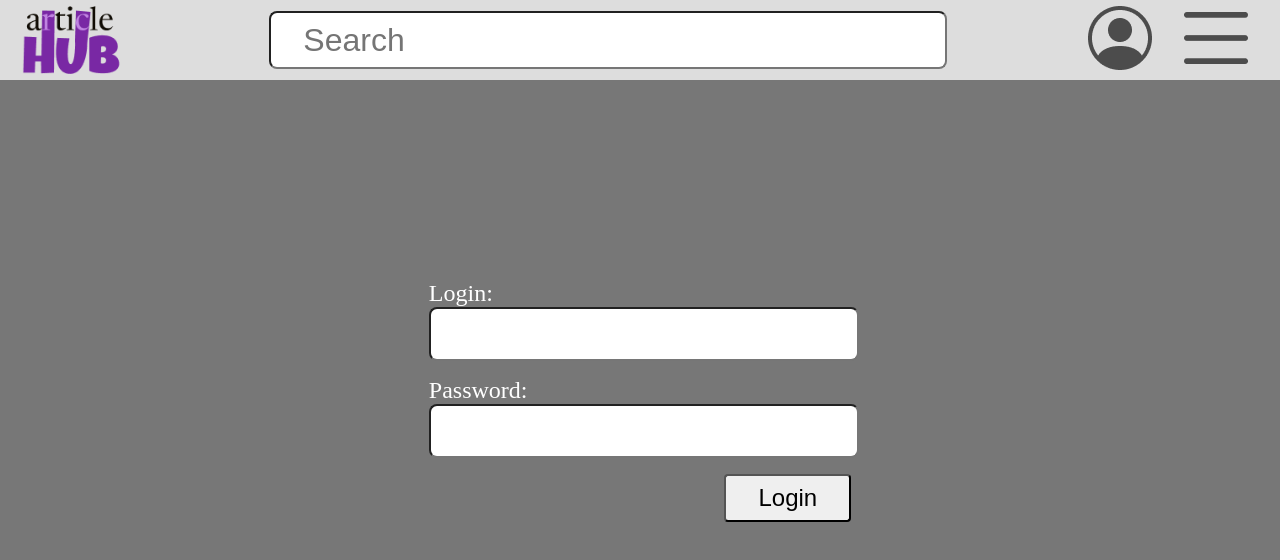
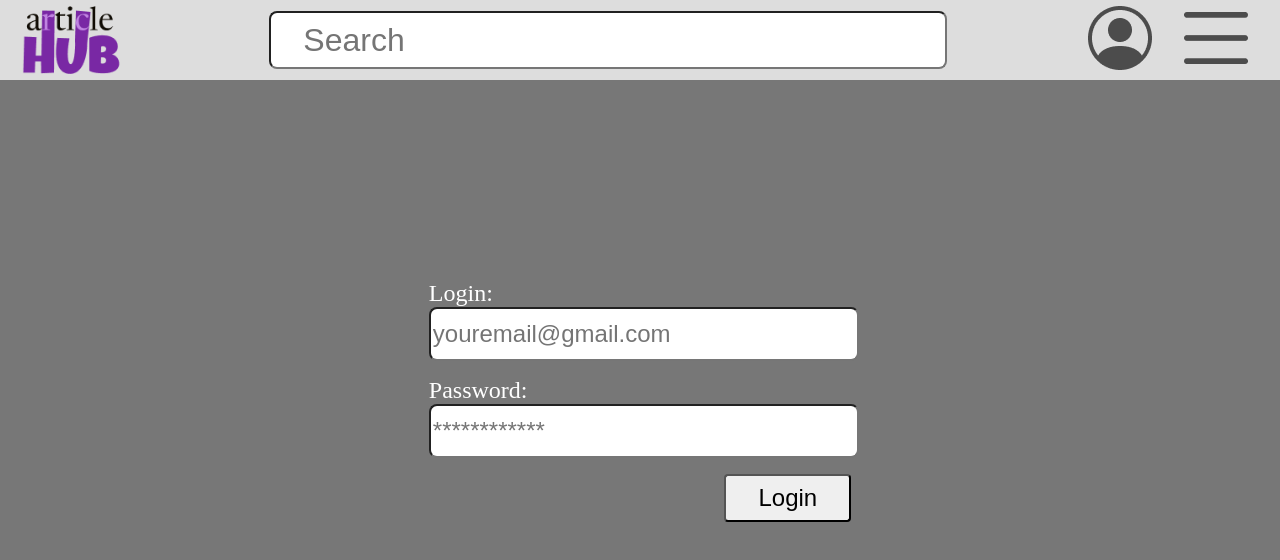
Before and after one commit to IlliaMan/PublishingPlatform, a Svelte app: page / in a window 1280 px wide. Shown: the top 560 px of the page. Built offline with nearby package versions, Linux system fonts and the light colour scheme.

Commit message:
placeholders for Login inputs added

```diff
--- a/src/Login.svelte
+++ b/src/Login.svelte
@@ -4,8 +4,8 @@
 
 <div>
   <form class="login-form">
-    <InputRectangle name="Login:"/>
-    <InputRectangle type="password" name="Password:"/>
+    <InputRectangle name="Login:" placeholder="youremail@gmail.com"/>
+    <InputRectangle type="password" name="Password:" placeholder="************"/>
     <button>Login</button>
   </form>
 </div>
--- a/src/components/InputRectangle/InputRectangle.svelte
+++ b/src/components/InputRectangle/InputRectangle.svelte
@@ -1,11 +1,12 @@
 <script>
   export let name = "Default Name:";
   export let type = "text";
+  export let placeholder = "placeholder";
 </script>
 
 <div>
     <p>{name}</p>
-    <input type={type} />
+    <input type={type} placeholder={placeholder} />
 </div>
 
 <style>
```
